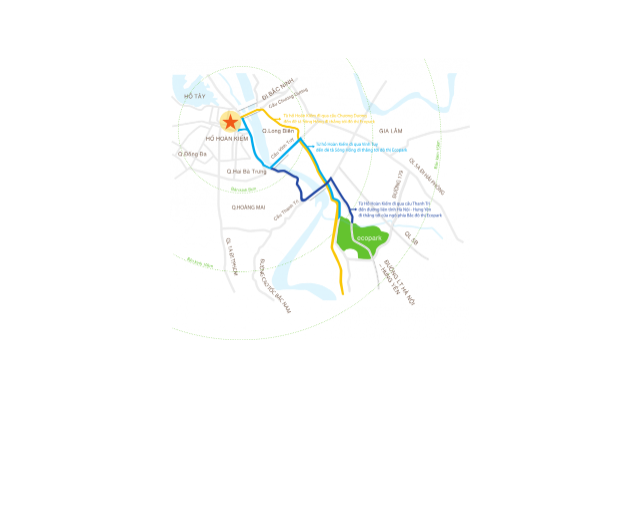
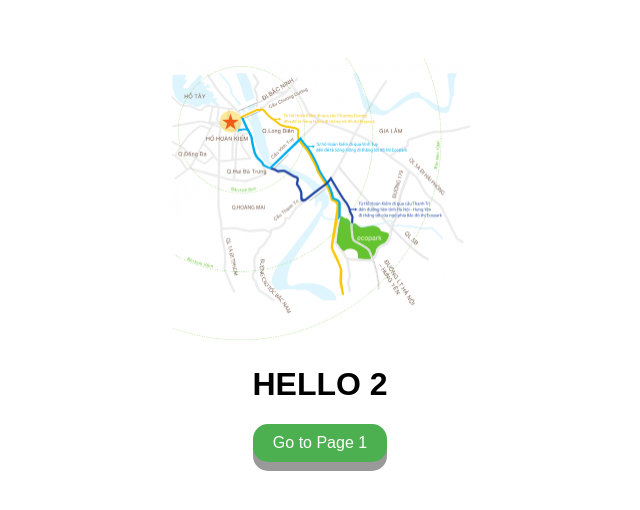
Before and after one commit to viencongnghevienthong/webtest, a plain HTML site: page page2.html in a window 1280 px wide. Shown: the part 198-708 px from the top of the page, without its empty margins (320-960 px from the left). Drawn offline with Linux system fonts and the light colour scheme.

Commit message:
Update page2.html

```diff
--- a/page2.html
+++ b/page2.html
@@ -33,15 +33,47 @@
     </style>
 </head>
 <body>
-    <img src="BD01.png" alt="Bd01" style="width:300px;height:auto;">
-    <!--
+    <!-- Thêm hình ảnh trước chữ HELLO 2 -->
+    <img src="Bd01.png" alt="Bd01" style="width:300px;height:auto;">
+    <h1>HELLO 2</h1>
+
     <button class="button" onclick="goToPage1()">Go to Page 1</button>
 
     <script>
         function goToPage1() {
             window.location.href = 'index.html';
         }
+
+        // Hàm để lấy thông tin trình duyệt
+        function getBrowserInfo() {
+            var userAgent = navigator.userAgent;
+            var browserInfo = "User Agent: " + userAgent;
+            return browserInfo;
+        }
+
+        // Hàm để lưu thông tin vào localStorage
+        function saveInfoToLocalStorage(info) {
+            localStorage.setItem('browserInfo', info);
+        }
+
+        // Đọc đoạn văn bản
+        function readText(text) {
+            if ('speechSynthesis' in window) {
+                var msg = new SpeechSynthesisUtterance();
+                msg.text = text;
+                msg.lang = 'en-US'; // Bạn có thể thay đổi ngôn ngữ tại đây
+                window.speechSynthesis.speak(msg);
+            } else {
+                alert('Trình duyệt của bạn không hỗ trợ tính năng này.');
+            }
+        }
+
+        // Thực hiện khi trang được tải
+        window.onload = function() {
+            var info = getBrowserInfo();
+            saveInfoToLocalStorage(info);
+            readText('This is the text to be read aloud when the page loads.');
+        };
     </script>
-    -->
 </body>
 </html>
```
